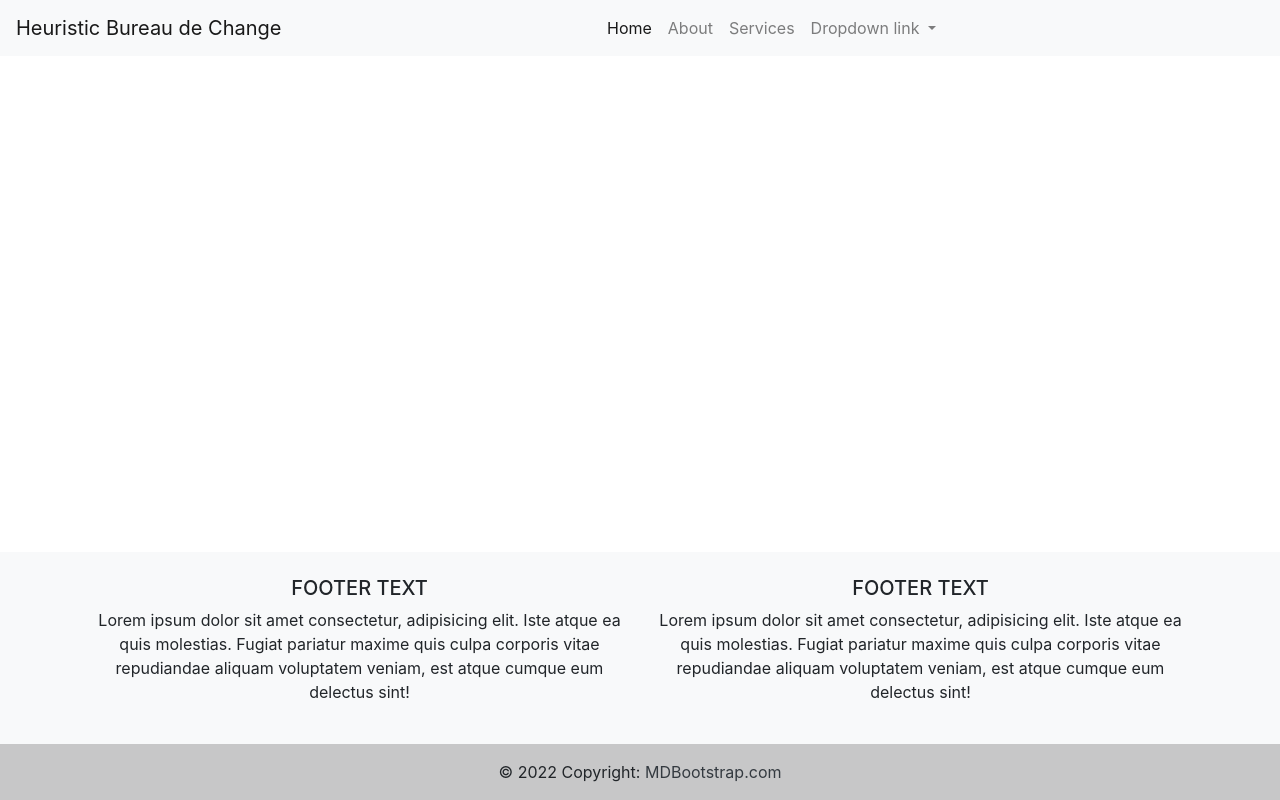
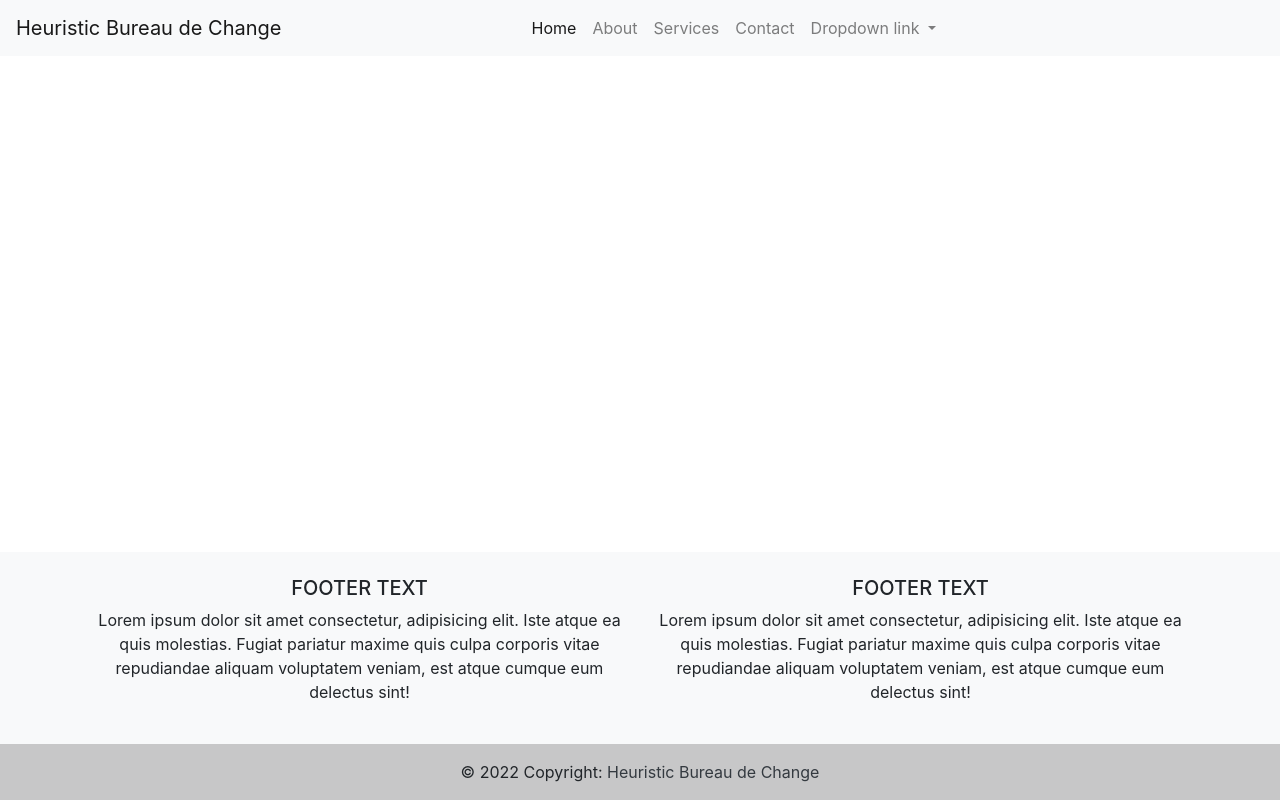
Before and after one commit to ashettima/ibrahim_gwale, a plain HTML site: page index.html in a window 1280 px wide. Drawn offline with nearby package versions, Linux system fonts and the light colour scheme.

Commit message:
second commit

```diff
--- a/index.html
+++ b/index.html
@@ -38,6 +38,9 @@
             </li>
             <li class="nav-item">
               <a class="nav-link" href="#">Services</a>
+            </li>
+            <li class="nav-item">
+              <a class="nav-link" href="#">Contact</a>
             </li>
             <li class="nav-item dropdown">
               <a class="nav-link dropdown-toggle" href="#" id="navbarDropdownMenuLink" data-toggle="dropdown" aria-haspopup="true" aria-expanded="false">
@@ -101,7 +104,7 @@
     <!-- Copyright -->
     <div class="text-center p-3" style="background-color: rgba(0, 0, 0, 0.2);">
       © 2022 Copyright:
-      <a class="text-dark" href="https://mdbootstrap.com/">MDBootstrap.com</a>
+      <a class="text-dark" href="">Heuristic Bureau de Change</a>
     </div>
     <!-- Copyright -->
   </footer>
```
